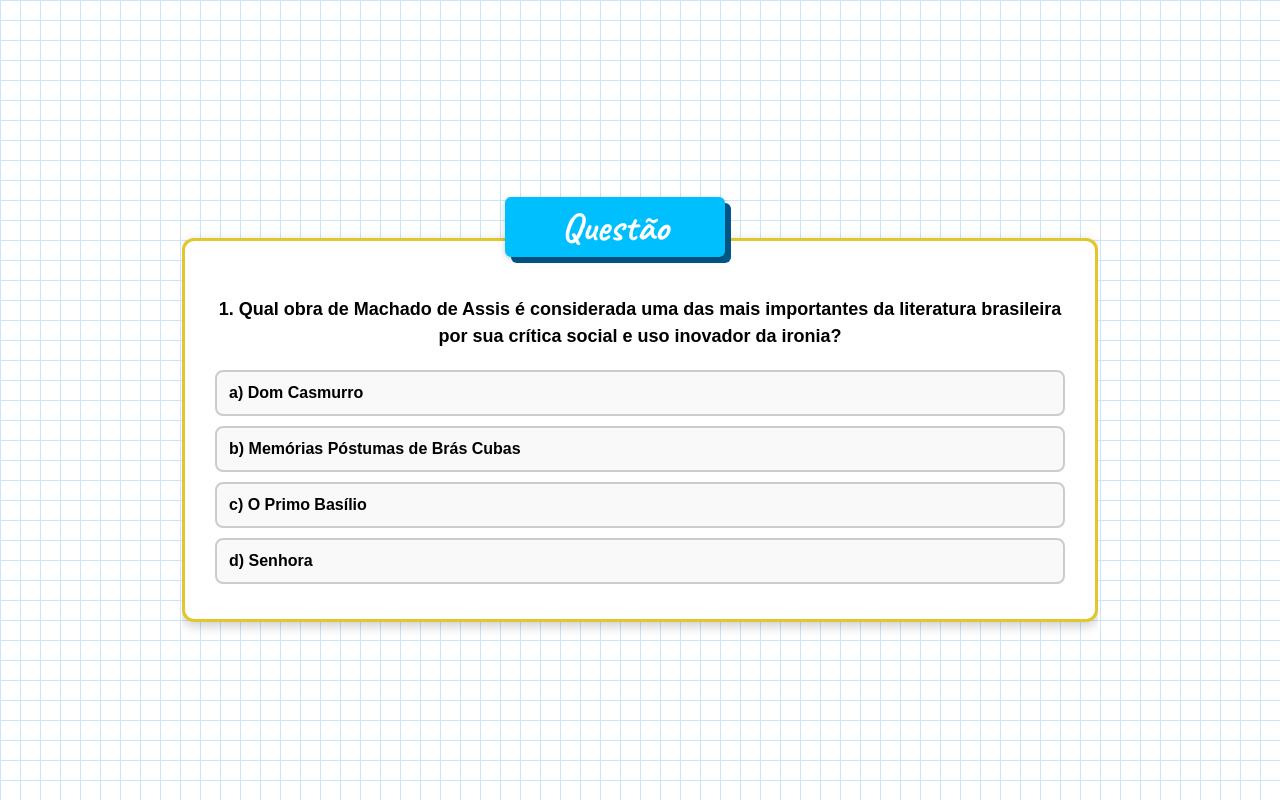
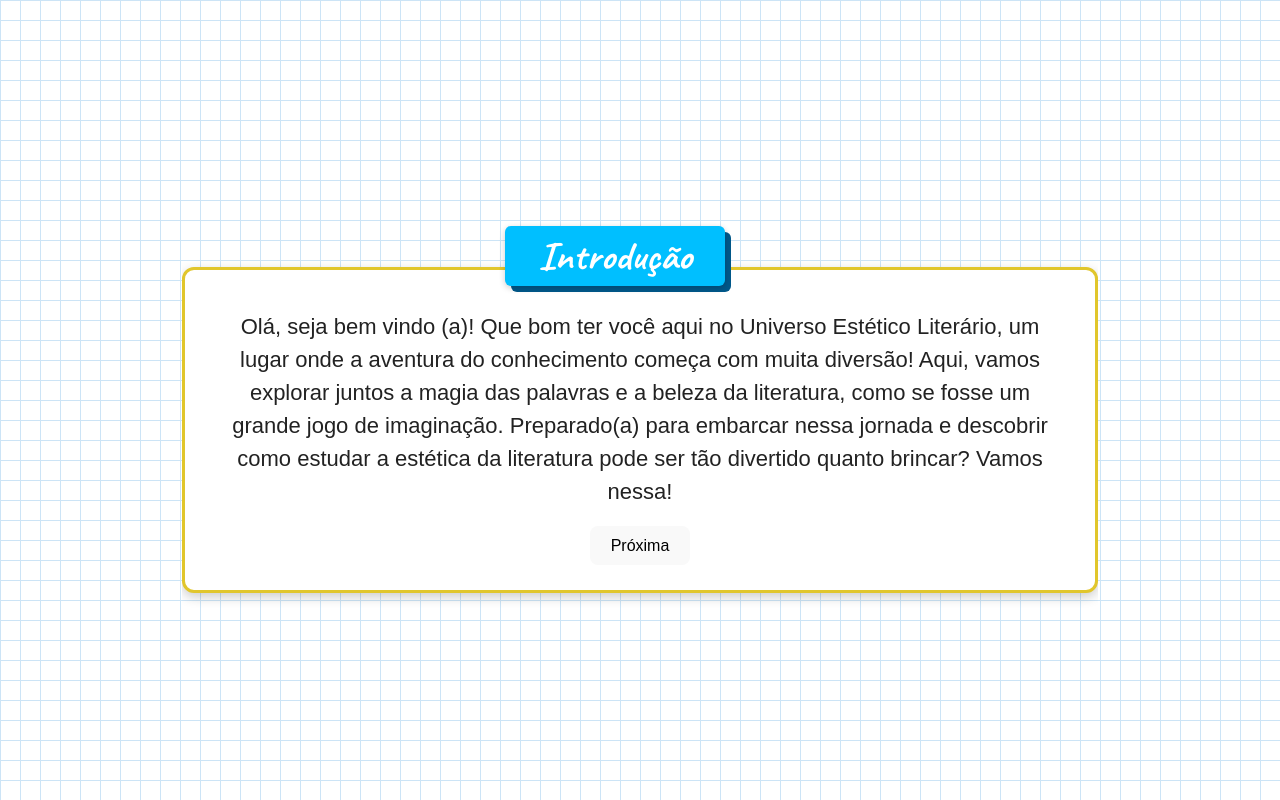
Before and after one commit to Engenharia-Letras/universo-estetico-literario, a React (Vite) app: page / in a window 1280 px wide. Built offline with nearby package versions, Linux system fonts and the light colour scheme.

Commit message:
feat: cria telas iniciais de boas vindas e explicação

```diff
--- a/src/App.jsx
+++ b/src/App.jsx
@@ -1,55 +1,66 @@
 import { useState } from "react";
 import questions from "./data/questions";
+import introScreens from "./data/introScreens";
+import InfoCard from "./components/InfoCard";
 import QuizCard from "./components/QuizCard";
 import ExplanationCard from "./components/ExplanationCard";
 import QuizResult from "./components/QuizResult";
 import "./App.css";
 
 function App() {
+  // Estado para navegação nas telas iniciais
+  const [introStep, setIntroStep] = useState(0);
+  // Estados do quiz
   const [current, setCurrent] = useState(0);
   const [showExplanation, setShowExplanation] = useState(false);
   const [answeredWrong, setAnsweredWrong] = useState(false);
   const [score, setScore] = useState(0);
 
-  const handleSelect = (selectedIdx) => {
-    if (selectedIdx === questions[current].correctIndex) {
-      setScore((s) => s + 1);
-      // Avança direto para próxima questão se acertar
-      setShowExplanation(false);
-      setAnsweredWrong(false);
-      setCurrent((c) => c + 1);
-    } else {
-      // Só mostra explicação se errar
-      setAnsweredWrong(true);
-      setShowExplanation(true);
-    }
-  };
+  // Se ainda tem telas iniciais para mostrar
+  if (introStep < introScreens.length) {
+    return (
+      <div className="quiz-wrapper">
+        <InfoCard
+          title={introScreens[introStep].title}
+          text={introScreens[introStep].text}
+          onNext={() => setIntroStep((s) => s + 1)}
+        />
+      </div>
+    );
+  }
 
-  const handleNext = () => {
-    setShowExplanation(false);
-    setAnsweredWrong(false);
-    setCurrent((c) => c + 1);
-  };
-
+  // Se chegou ao fim do quiz
   if (current >= questions.length) {
     return <QuizResult score={score} total={questions.length} />;
   }
 
+  // Durante o quiz
   return (
     <div className="quiz-wrapper">
       {showExplanation && answeredWrong ? (
         <ExplanationCard
           explanation={questions[current].explanation}
-          onNext={handleNext}
-          current={current + 1}
-          total={questions.length}
+          onNext={() => {
+            setShowExplanation(false);
+            setAnsweredWrong(false);
+            setCurrent((c) => c + 1);
+          }}
         />
       ) : (
         <QuizCard
           questionObj={questions[current]}
-          current={current + 1}
-          total={questions.length}
-          onSelect={handleSelect}
+          onSelect={(selectedIdx) => {
+            if (selectedIdx === questions[current].correctIndex) {
+              setScore((s) => s + 1);
+              // Vai direto para próxima questão se acertar
+              setShowExplanation(false);
+              setAnsweredWrong(false);
+              setCurrent((c) => c + 1);
+            } else {
+              setAnsweredWrong(true);
+              setShowExplanation(true);
+            }
+          }}
         />
       )}
     </div>
--- /dev/null
+++ b/src/components/InfoCard.jsx
@@ -0,0 +1,16 @@
+import QuestionHeader from "./QuestionHeader";
+import "./QuizCard.css"; // Aproveita o mesmo estilo do card
+
+export default function InfoCard({ text, onNext, title }) {
+  return (
+    <div className="quiz-card">
+      <QuestionHeader title={title} />
+      <div className="explanation-text">{text}</div>
+      {onNext && (
+        <button className="next-btn" onClick={onNext}>
+          Próxima
+        </button>
+      )}
+    </div>
+  );
+}
--- a/src/components/QuestionHeader.jsx
+++ b/src/components/QuestionHeader.jsx
@@ -1,12 +1,21 @@
 import "./QuestionHeader.css";
 
-export default function QuestionHeader({ type }) {
+export default function QuestionHeader({ type, title }) {
+  let headerText = "";
+  if (title) {
+    headerText = title;
+  } else if (type === "question") {
+    headerText = "Questão";
+  } else if (type === "explanation") {
+    headerText = "Explicação";
+  } else {
+    headerText = ""; // fallback
+  }
+
   return (
     <div className="header-wrapper">
       <div className="header-shadow"></div>
-      <div className="header-main">
-        {type === "question" ? `Questão` : `Explicação`}
-      </div>
+      <div className="header-main">{headerText}</div>
     </div>
   );
 }
--- /dev/null
+++ b/src/data/introScreens.js
@@ -0,0 +1,25 @@
+// src/data/introScreens.js
+const introScreens = [
+  {
+    title: "Introdução",
+    text: "Olá, seja bem vindo (a)! Que bom ter você aqui no Universo Estético Literário, um lugar onde a aventura do conhecimento começa com muita diversão! Aqui, vamos explorar juntos a magia das palavras e a beleza da literatura, como se fosse um grande jogo de imaginação. Preparado(a) para embarcar nessa jornada e descobrir como estudar a estética da literatura pode ser tão divertido quanto brincar? Vamos nessa!",
+  },
+  {
+    title: "O que é Estética Literária?",
+    text: "A estética literária é a teoria ou filosofia do belo, que se refere ao conjunto de sensações que se experimentam ao entrar em contato com a arte. Na literatura, a estética tem como objetivo despertar a admiração do leitor, fazendo com que ele perceba e valorize a beleza da obra.",
+  },
+  {
+    title: "Como será?",
+    text: "A dinâmica será um quiz, no qual serão feitas perguntas relacionadas ao tema ou apresentados trechos de textos para associação.",
+  },
+  {
+    title: "Funcionamento - Parte 1",
+    text: "Sempre que uma pergunta for respondida corretamente o indivíduo eleva um nível, mas quando erra paga uma prenda (que seria receber uma explicação de algo referente ao tema).",
+  },
+  {
+    title: "Funcionamento - Parte 2",
+    text: "Com o avançar dos níveis, a dinâmica vai ficando mais complexa, se o indivíduo zera a dinâmica, ganha ela.",
+  },
+];
+
+export default introScreens;
```
